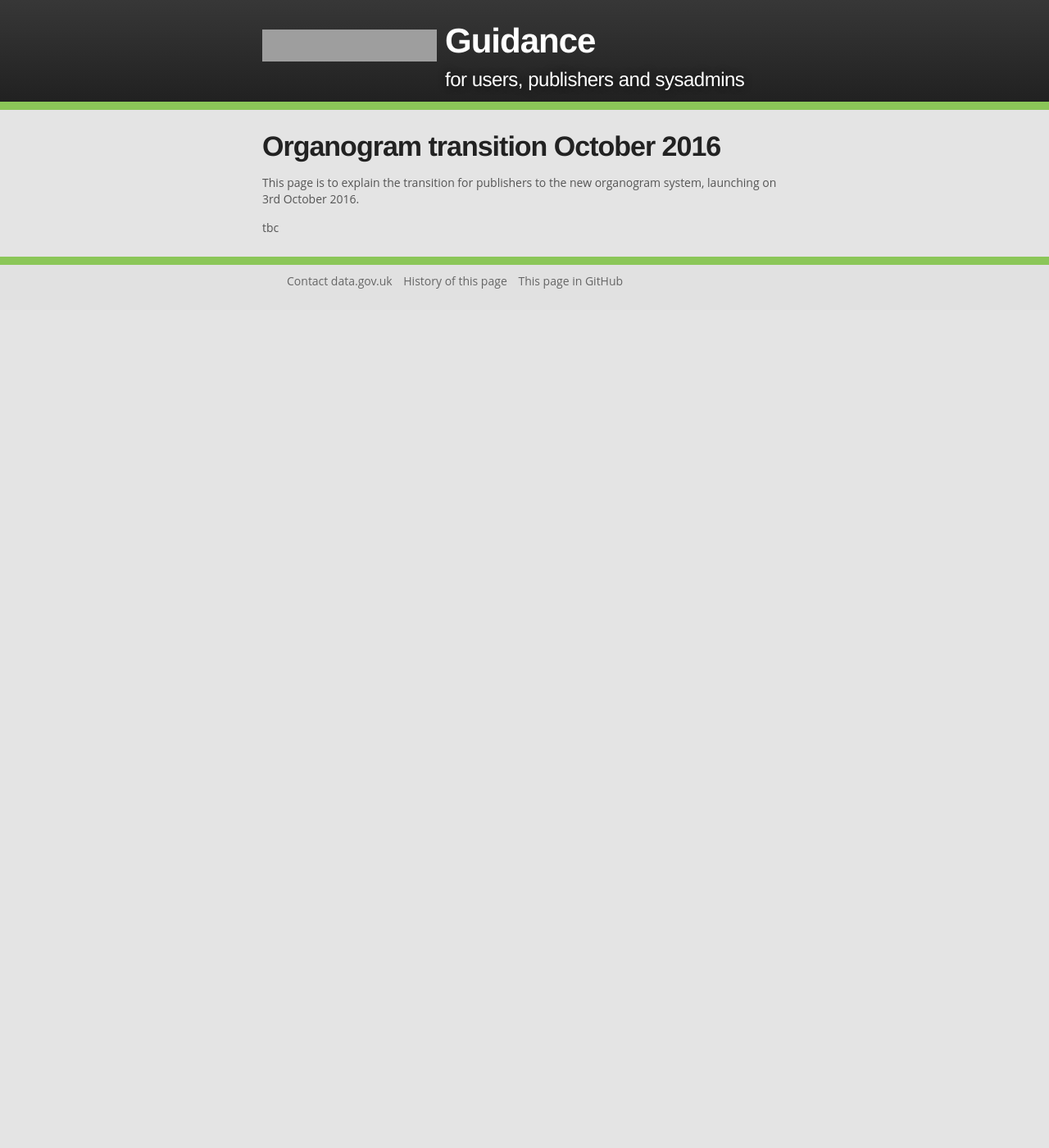
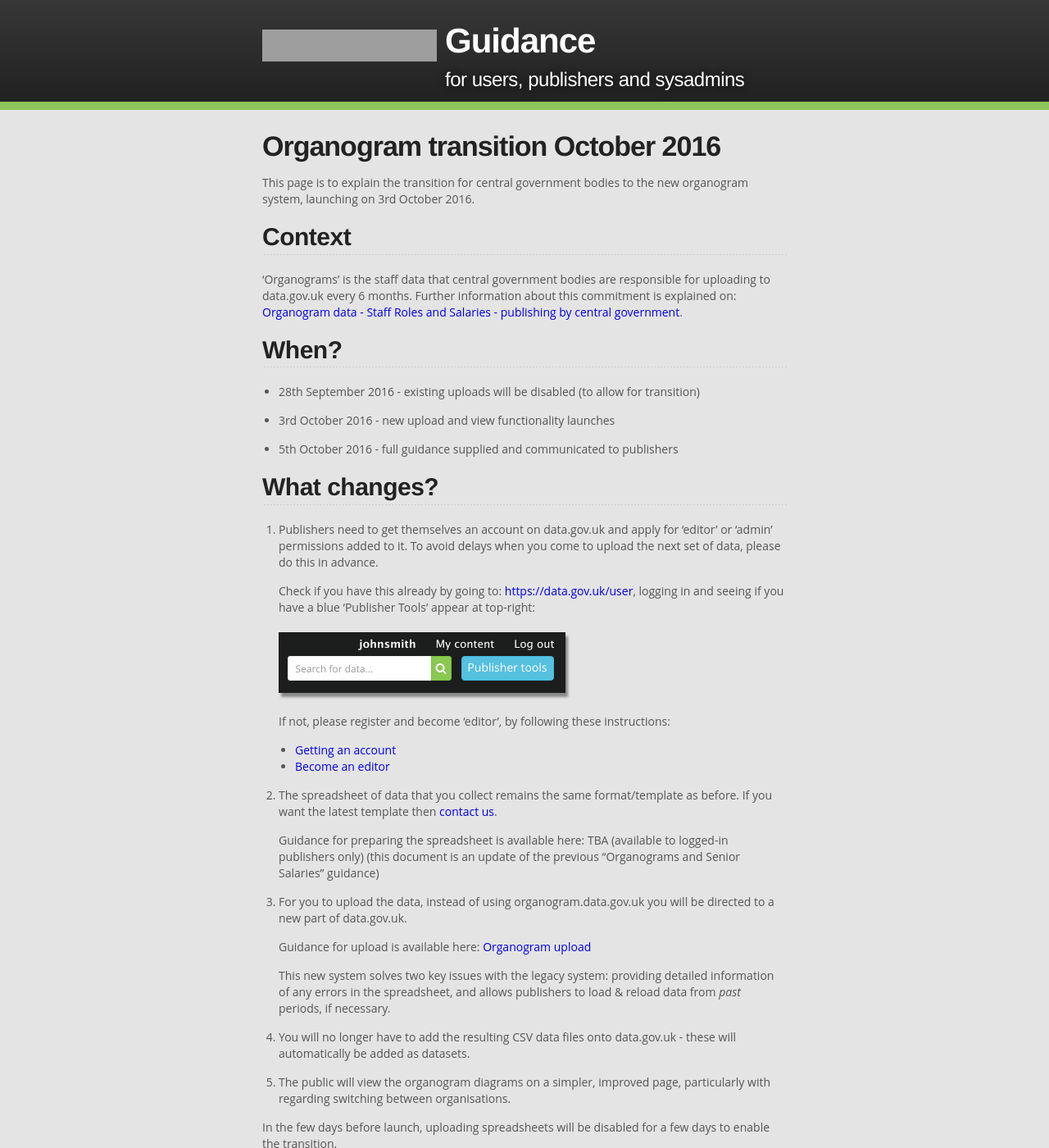
Before and after one commit to datagovuk/guidance, a Jekyll site: the page built from organogram-transition.md, in a window 1280 px wide and 1400 px high. Shown: the whole window at 82% size. Built offline with Jekyll 4.4.1, drawn with Linux system fonts in a browser that asks for light colours; some of the changed text lies outside the part shown; grey boxes are pictures that could not be loaded.

Commit message:
More info about the transition

```diff
--- a/organogram-transition.md
+++ b/organogram-transition.md
@@ -3,6 +3,48 @@ layout: "default"
 title: "Organogram transition October 2016"
 ---
 
-This page is to explain the transition for publishers to the new organogram system, launching on 3rd October 2016.
+This page is to explain the transition for central government bodies to the new organogram system, launching on 3rd October 2016.
 
-tbc
+## Context
+
+'Organograms' is the staff data that central government bodies are responsible for uploading to data.gov.uk every 6 months. Further information about this commitment is explained on: [Organogram data - Staff Roles and Salaries - publishing by central government](organogram-data.html).
+
+## When?
+
+* 28th September 2016 - existing uploads will be disabled (to allow for transition)
+
+* 3rd October 2016 - new upload and view functionality launches
+
+* 5th October 2016 - full guidance supplied and communicated to publishers
+
+## What changes?
+
+1. Publishers need to get themselves an account on data.gov.uk and apply for 'editor' or 'admin' permissions added to it. To avoid delays when you come to upload the next set of data, please do this in advance.
+
+   Check if you have this already by going to: <https://data.gov.uk/user>, logging in and seeing if you have a blue 'Publisher Tools' appear at top-right:
+
+   ![publisher tools button](images/become_editor_publisher_tools_button.png)
+
+   If not, please register and become 'editor', by following these instructions:
+
+   * [Getting an account](becoming_an_editor_or_admin.html#getting-an-account)
+   * [Become an editor](becoming_an_editor_or_admin.html#become-an-editor)
+
+
+2. The spreadsheet of data that you collect remains the same format/template as before. If you want the latest template then [contact us](http://data.gov.uk/contact).
+
+   Guidance for preparing the spreadsheet is available here: TBA (available to logged-in publishers only) (this document is an update of the previous "Organograms and Senior Salaries" guidance)
+
+3. For you to upload the data, instead of using organogram.data.gov.uk you will be directed to a new part of data.gov.uk.
+
+   Guidance for upload is available here: [Organogram upload](organogram-upload.html)
+
+   This new system solves two key issues with the legacy system: providing detailed information of any errors in the spreadsheet, and allows publishers to load & reload data from *past* periods, if necessary.
+
+4. You will no longer have to add the resulting CSV data files onto data.gov.uk - these will automatically be added as datasets.
+
+5. The public will view the organogram diagrams on a simpler, improved page, particularly with regarding switching between organisations.
+
+In the few days before launch, uploading spreadsheets will be disabled for a few days to enable the transition.
+
+[Contact us](http://data.gov.uk/contact) with any questions.
```
Also changed, not shown: index.md (+2 -0 lines), organogram-upload.md (added, +8 -0 lines).
